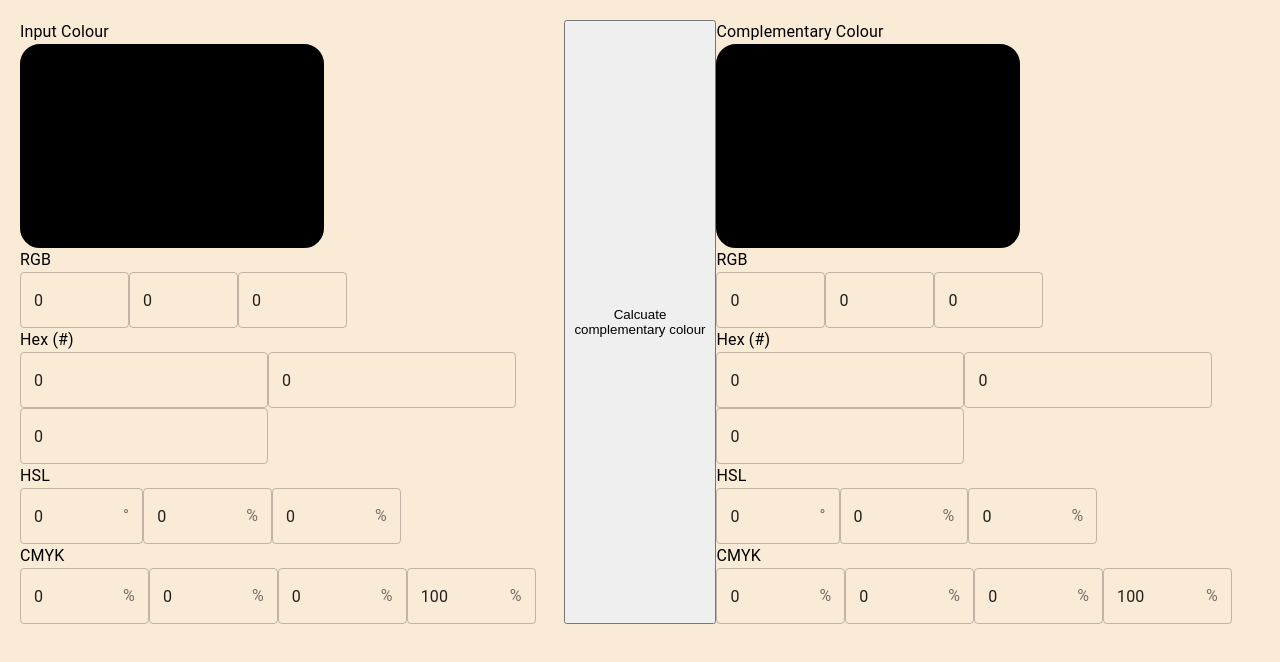
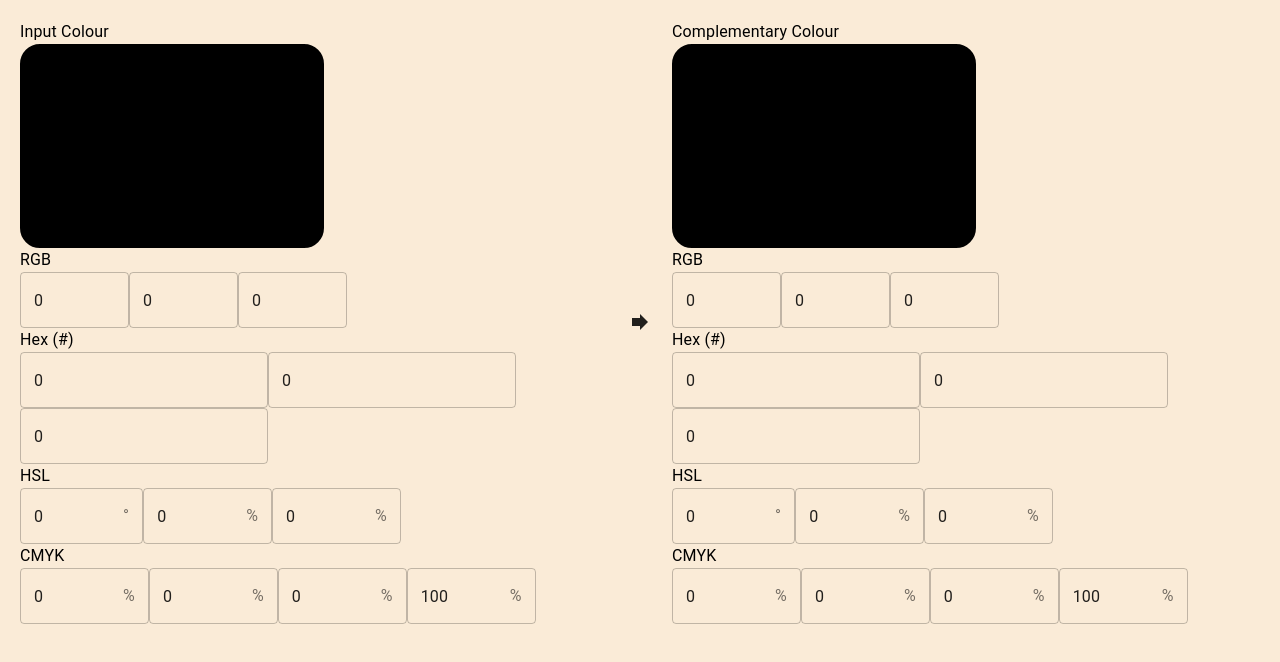
Before and after one commit to AkThao/complementary-colours, a React (Create React App) app: page / in a window 1280 px wide. Shown: the top 662 px of the page. Built offline with nearby package versions, Linux system fonts and the light colour scheme.

Commit message:
Add arrow icon to button

```diff
--- a/src/App.js
+++ b/src/App.js
@@ -1,6 +1,7 @@
 import React, { useState } from "react";
 import convert from "color-convert";
-import { makeStyles } from "@material-ui/core";
+import { makeStyles, Button } from "@material-ui/core";
+import ForwardIcon from "@material-ui/icons/Forward";
 import InputSection from "./InputSection";
 import OutputSection from "./OutputSection";
 
@@ -33,9 +34,9 @@ function App() {
           colour={inputColour}
           handleColourChange={setInputColour}
         />
-        <button onClick={calculateComplementary}>
-          Calcuate complementary colour
-        </button>
+        <Button onClick={calculateComplementary}>
+          <ForwardIcon />
+        </Button>
         <OutputSection colour={outputColour} />
       </div>
     </>
```
Also changed, not shown: src/assets/fonts/Architects_Daughter/ArchitectsDaughter-Regular.ttf (added), src/assets/fonts/Architects_Daughter/OFL.txt (added).
